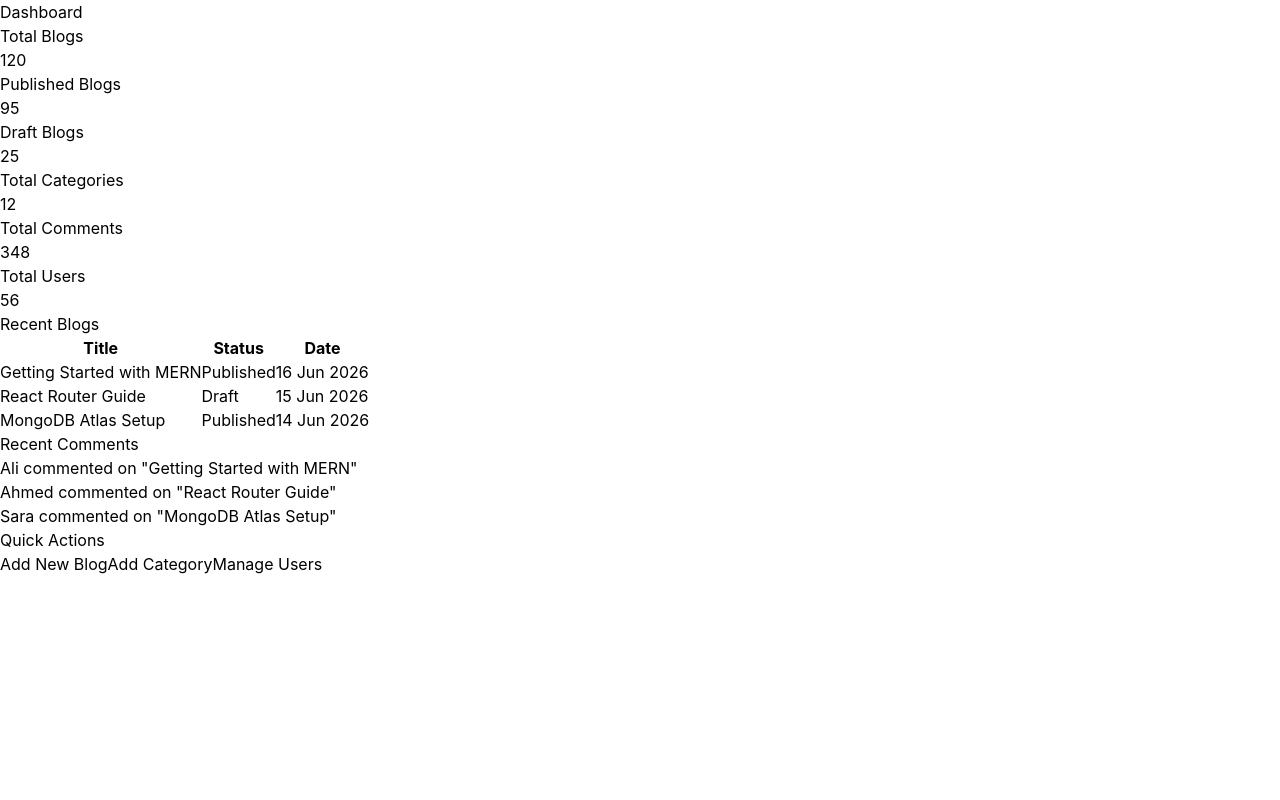
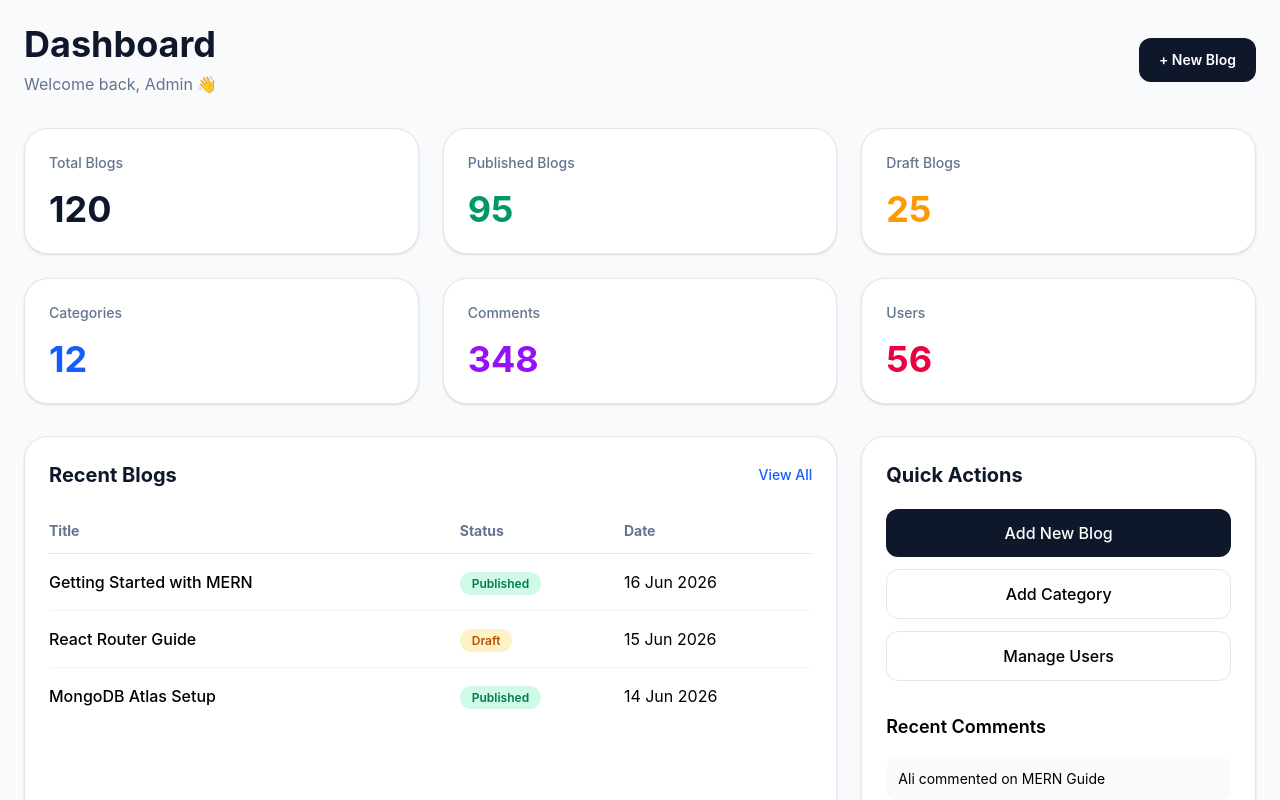
Before and after one commit to muhmmadshafiq021-developer/full-stack-application, a React (Vite) app in the folder client/: page /admin in a window 1280 px wide. Shown: the top 800 px of the page. Built offline with nearby package versions, Linux system fonts and the light colour scheme.

Commit message:
dashboard css

```diff
--- a/client/src/pages/admin/Dashboard.jsx
+++ b/client/src/pages/admin/Dashboard.jsx
@@ -3,104 +3,213 @@ import React from 'react'
 const Dashboard = () => {
     return (
 
-        <div className="dashboard">
+        <div className="min-h-screen bg-slate-50 p-6">
 
-            <h1>Dashboard</h1>
+            <div className="mb-8 flex items-center justify-between">
+                <div>
+                    <h1 className="text-4xl font-bold text-slate-900">
+                        Dashboard
+                    </h1>
+                    <p className="mt-2 text-slate-500">
+                        Welcome back, Admin 👋
+                    </p>
+                </div>
+
+                <button className="rounded-xl bg-slate-900 px-5 py-3 text-sm font-semibold text-white transition hover:bg-slate-800">
+                    + New Blog
+                </button>
+            </div>
 
             {/* Stats Cards */}
-            <div className="stats-grid">
+            <div className="grid gap-6 md:grid-cols-2 xl:grid-cols-3">
 
-                <div className="card">
-                    <h3>Total Blogs</h3>
-                    <p>120</p>
+                <div className="rounded-3xl border border-slate-200 bg-white p-6 shadow-sm">
+                    <h3 className="text-sm font-medium text-slate-500">
+                        Total Blogs
+                    </h3>
+                    <p className="mt-4 text-4xl font-bold text-slate-900">
+                        120
+                    </p>
                 </div>
 
-                <div className="card">
-                    <h3>Published Blogs</h3>
-                    <p>95</p>
+                <div className="rounded-3xl border border-slate-200 bg-white p-6 shadow-sm">
+                    <h3 className="text-sm font-medium text-slate-500">
+                        Published Blogs
+                    </h3>
+                    <p className="mt-4 text-4xl font-bold text-emerald-600">
+                        95
+                    </p>
                 </div>
 
-                <div className="card">
-                    <h3>Draft Blogs</h3>
-                    <p>25</p>
+                <div className="rounded-3xl border border-slate-200 bg-white p-6 shadow-sm">
+                    <h3 className="text-sm font-medium text-slate-500">
+                        Draft Blogs
+                    </h3>
+                    <p className="mt-4 text-4xl font-bold text-amber-500">
+                        25
+                    </p>
                 </div>
 
-                <div className="card">
-                    <h3>Total Categories</h3>
-                    <p>12</p>
+                <div className="rounded-3xl border border-slate-200 bg-white p-6 shadow-sm">
+                    <h3 className="text-sm font-medium text-slate-500">
+                        Categories
+                    </h3>
+                    <p className="mt-4 text-4xl font-bold text-blue-600">
+                        12
+                    </p>
                 </div>
 
-                <div className="card">
-                    <h3>Total Comments</h3>
-                    <p>348</p>
+                <div className="rounded-3xl border border-slate-200 bg-white p-6 shadow-sm">
+                    <h3 className="text-sm font-medium text-slate-500">
+                        Comments
+                    </h3>
+                    <p className="mt-4 text-4xl font-bold text-purple-600">
+                        348
+                    </p>
                 </div>
 
-                <div className="card">
-                    <h3>Total Users</h3>
-                    <p>56</p>
+                <div className="rounded-3xl border border-slate-200 bg-white p-6 shadow-sm">
+                    <h3 className="text-sm font-medium text-slate-500">
+                        Users
+                    </h3>
+                    <p className="mt-4 text-4xl font-bold text-rose-600">
+                        56
+                    </p>
                 </div>
 
             </div>
 
+            {/* Bottom Grid */}
+            <div className="mt-8 grid gap-6 xl:grid-cols-3">
+
                 {/* Recent Blogs */}
-            <div className="section">
-                <h2>Recent Blogs</h2>
+                <div className="rounded-3xl border border-slate-200 bg-white p-6 shadow-sm xl:col-span-2">
 
-                <table>
+                    <div className="mb-5 flex items-center justify-between">
+                        <h2 className="text-xl font-bold text-slate-900">
+                            Recent Blogs
+                        </h2>
+                        <button className="text-sm font-medium text-blue-600">
+                            View All
+                        </button>
+                    </div>
+
+                    <div className="overflow-x-auto">
+                        <table className="w-full">
+
                             <thead>
-                        <tr>
-                            <th>Title</th>
-                            <th>Status</th>
-                            <th>Date</th>
+                                <tr className="border-b border-slate-200">
+                                    <th className="py-3 text-left text-sm text-slate-500">
+                                        Title
+                                    </th>
+                                    <th className="py-3 text-left text-sm text-slate-500">
+                                        Status
+                                    </th>
+                                    <th className="py-3 text-left text-sm text-slate-500">
+                                        Date
+                                    </th>
                                 </tr>
                             </thead>
 
                             <tbody>
-                        <tr>
-                            <td>Getting Started with MERN</td>
-                            <td>Published</td>
+
+                                <tr className="border-b border-slate-100">
+                                    <td className="py-4 font-medium">
+                                        Getting Started with MERN
+                                    </td>
+                                    <td>
+                                        <span className="rounded-full bg-emerald-100 px-3 py-1 text-xs font-semibold text-emerald-700">
+                                            Published
+                                        </span>
+                                    </td>
                                     <td>16 Jun 2026</td>
                                 </tr>
 
-                        <tr>
-                            <td>React Router Guide</td>
-                            <td>Draft</td>
+                                <tr className="border-b border-slate-100">
+                                    <td className="py-4 font-medium">
+                                        React Router Guide
+                                    </td>
+                                    <td>
+                                        <span className="rounded-full bg-amber-100 px-3 py-1 text-xs font-semibold text-amber-700">
+                                            Draft
+                                        </span>
+                                    </td>
                                     <td>15 Jun 2026</td>
                                 </tr>
 
                                 <tr>
-                            <td>MongoDB Atlas Setup</td>
-                            <td>Published</td>
+                                    <td className="py-4 font-medium">
+                                        MongoDB Atlas Setup
+                                    </td>
+                                    <td>
+                                        <span className="rounded-full bg-emerald-100 px-3 py-1 text-xs font-semibold text-emerald-700">
+                                            Published
+                                        </span>
+                                    </td>
                                     <td>14 Jun 2026</td>
                                 </tr>
+
                             </tbody>
+
                         </table>
                     </div>
 
-            {/* Recent Comments */}
-            <div className="section">
-                <h2>Recent Comments</h2>
-
-                <ul>
-                    <li>Ali commented on "Getting Started with MERN"</li>
-                    <li>Ahmed commented on "React Router Guide"</li>
-                    <li>Sara commented on "MongoDB Atlas Setup"</li>
-                </ul>
                 </div>
 
                 {/* Quick Actions */}
-            <div className="section">
-                <h2>Quick Actions</h2>
+                <div className="rounded-3xl border border-slate-200 bg-white p-6 shadow-sm">
 
-                <div className="actions">
+                    <h2 className="mb-5 text-xl font-bold text-slate-900">
+                        Quick Actions
+                    </h2>
 
-                    <button>Add New Blog</button>
+                    <div className="space-y-3">
 
-                    <button>Add Category</button>
+                        <button className="w-full rounded-xl bg-slate-900 px-4 py-3 font-medium text-white transition hover:bg-slate-800">
+                            Add New Blog
+                        </button>
 
-                    <button>Manage Users</button>
+                        <button className="w-full rounded-xl border border-slate-200 px-4 py-3 font-medium hover:bg-slate-50">
+                            Add Category
+                        </button>
+
+                        <button className="w-full rounded-xl border border-slate-200 px-4 py-3 font-medium hover:bg-slate-50">
+                            Manage Users
+                        </button>
 
                     </div>
+
+                    <div className="mt-8">
+                        <h3 className="mb-4 text-lg font-semibold">
+                            Recent Comments
+                        </h3>
+
+                        <div className="space-y-4">
+
+                            <div className="rounded-xl bg-slate-50 p-3">
+                                <p className="text-sm">
+                                    Ali commented on MERN Guide
+                                </p>
+                            </div>
+
+                            <div className="rounded-xl bg-slate-50 p-3">
+                                <p className="text-sm">
+                                    Ahmed commented on React Router
+                                </p>
+                            </div>
+
+                            <div className="rounded-xl bg-slate-50 p-3">
+                                <p className="text-sm">
+                                    Sara commented on MongoDB Atlas
+                                </p>
+                            </div>
+
+                        </div>
+
+                    </div>
+
+                </div>
+
             </div>
 
         </div>
```
Lines whose indentation alone changed are shown as unchanged.
